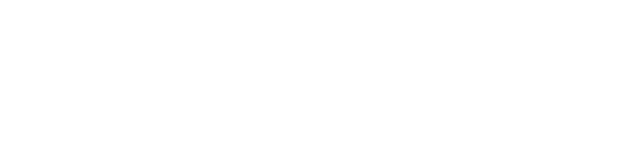
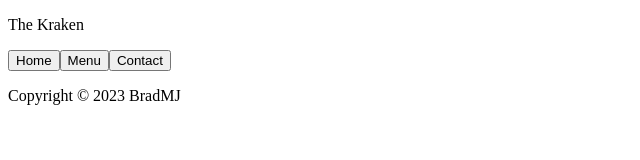
Before and after one commit to BradMJ/restaurant-page, a plain HTML site: page index.html in a window 1280 px wide. Shown: the whole page, without its empty margins (0-640 px from the left). Drawn offline with Linux system fonts and the light colour scheme.

Commit message:
Comment out all DOM elements in index.html and create/append them by importing from separate module website.js

```diff
--- a/index.html
+++ b/index.html
@@ -6,8 +6,50 @@
     <meta name="viewport" content="width=device-width, initial-scale=1.0">
     <title>The Odin Project - Restaurant Page</title>
     <script src="main.js" defer></script>
+    <link rel="stylesheet" href="./styles.css">
 </head>
 <body>
-
+    <div id="content">
+        <!-- <div id="header">
+            <p>The Kraken
+        </div>
+        <div id="bottom">
+                <div id="home" class="navButton">
+                    <p>Home</p>
+                </div>
+                <div id="menu" class="navButton">
+                    <p>Menu</p>
+                </div>
+                <div id="contact" class="navButton">
+                    <p><a href="https://www.google.com/maps/place/
+                            The+Kraken/@-18.6559598,-173.9818847,19z/
+                            data=!4m7!3m6!1s0x7193b57aa7df46e7:0x726e11bc1348ca1f
+                            !8m2!3d-18.6559293!4d-173.9817151!10e1!16s%2Fg%2F11sbcr
+                            mxk7?entry=ttu">Our Location!</a></p>
+                    <p>Address: 82V9+HGV, Neiafu, Tonga</p>
+                    <p>Phone: +1234567890</p>
+                </div>
+            </div>
+        </div>
+        <div id="main">
+            <p>
+                Lorem ipsum dolor sit amet, consectetur adipiscing elit, sed do eiusmod
+                tempor incididunt ut labore et dolore magna aliqua. Ut enim ad minim
+                veniam, quis nostrud exercitation ullamco laboris nisi ut aliquip ex ea
+                commodo consequat. Duis aute irure dolor in reprehenderit in voluptate
+                velit esse cillum dolore eu fugiat nulla pariatur. Excepteur sint occaecat
+                cupidatat non proident, sunt in culpa qui officia deserunt mollit anim id
+                est laborum.
+            </p>
+        </div>
+        <div id="footer">
+            <p class="footerP">Copyright ©
+                <script>
+                    document.write(new Date().getFullYear())
+                </script>
+                BradMJ
+            </p>
+        </div> -->
+    </div>
 </body>
 </html>
--- a/main.js
+++ b/main.js
@@ -1 +1 @@
-console.log("Test for initial commit.");
+(()=>{"use strict";!function(){const e=document.querySelector("#content");e.appendChild(function(){const e=document.createElement("header");e.classList.add("header");const t=document.createElement("p");return t.classList.add("restaurant-name"),t.innerText="The Kraken",e.appendChild(t),e}()),e.appendChild(function(){const e=document.createElement("nav"),t=document.createElement("button");t.classList.add("nav-button"),t.innerText="Home";const n=document.createElement("button");n.classList.add("nav-button"),n.innerText="Menu";const a=document.createElement("button");return a.classList.add("nav-button"),a.innerText="Contact",e.appendChild(t),e.appendChild(n),e.appendChild(a),e}()),e.appendChild(function(){const e=document.createElement("main");return e.setAttribute("id","main"),e.classList.add("main"),e}()),e.appendChild(function(){const e=document.createElement("footer");e.classList.add("footer");const t=document.createElement("p");t.innerText=`Copyright © ${(new Date).getFullYear()} BradMJ`;const n=document.createElement("a");return n.href="https://github.com/BradMJ",e.appendChild(t),e.appendChild(n),e}())}()})();
```
